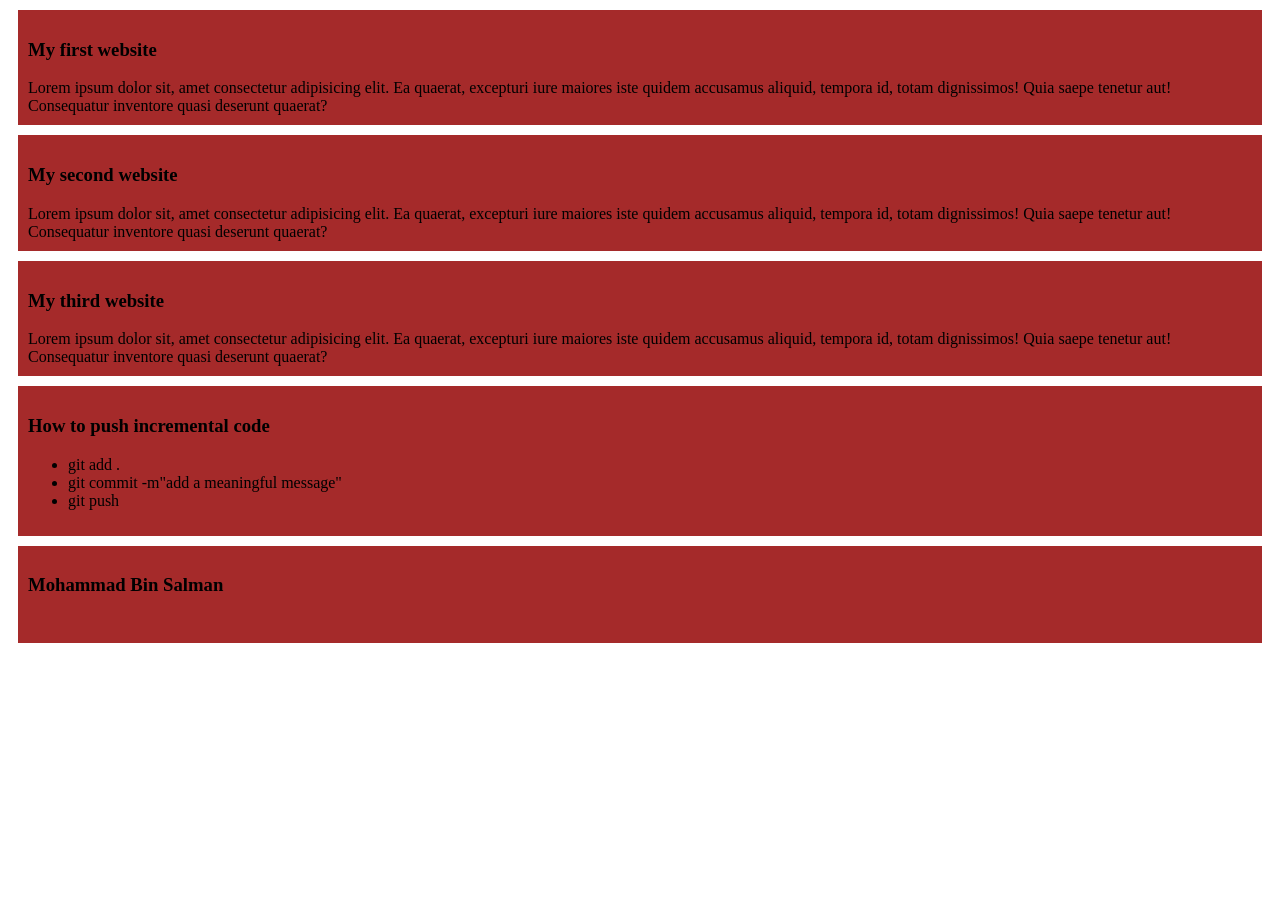
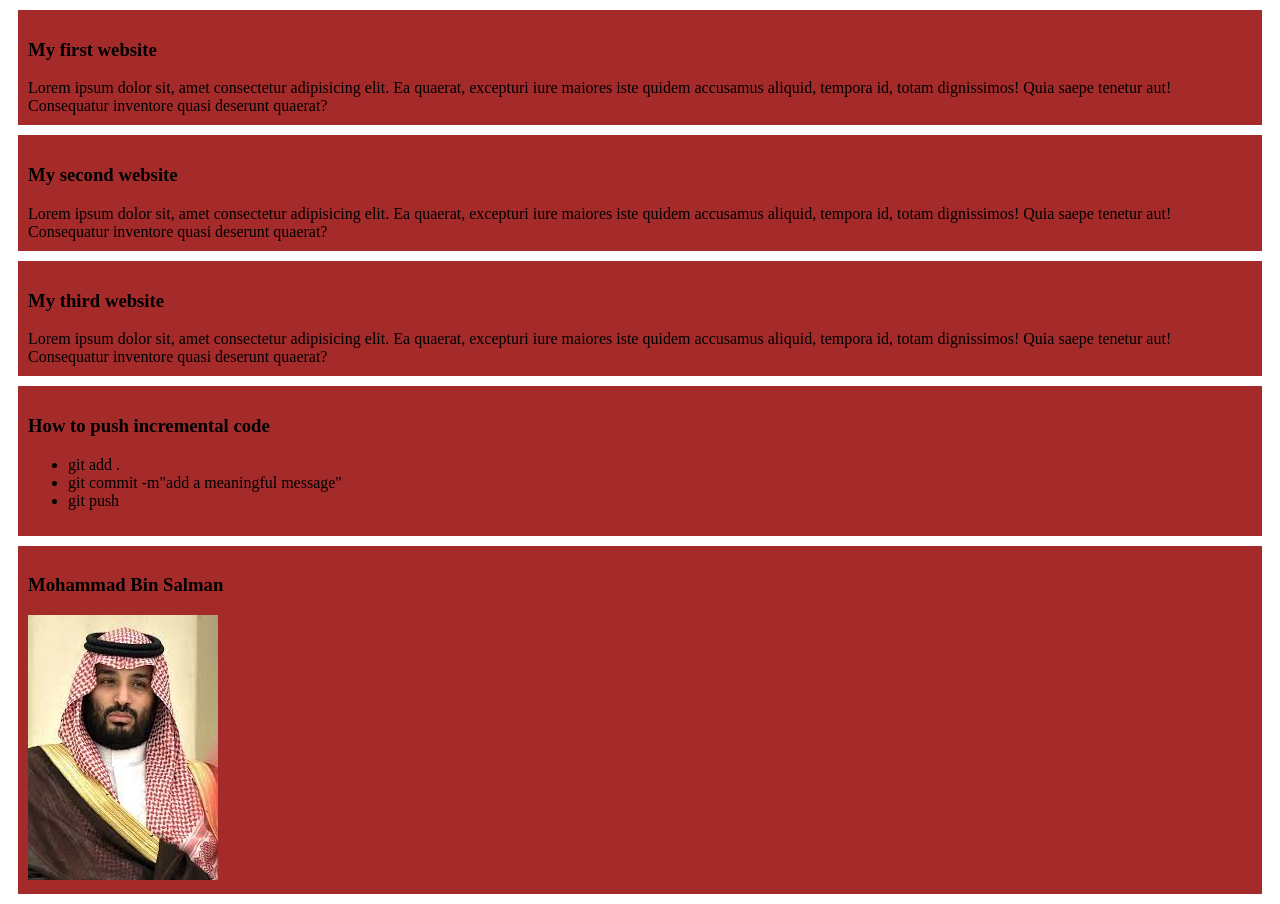
Before and after one commit to Naimur300/my-first-github-repo, a plain HTML site: page index.html in a window 1280 px wide. Before the commit the page ends 800 px from the top, so only its background shows below. Drawn offline with Linux system fonts and the light colour scheme.

Commit message:
updated image

```diff
--- a/index.html
+++ b/index.html
@@ -31,7 +31,7 @@
     </div>
     <div>
         <h3>Mohammad Bin Salman</h3>
-        <img src="images/picture1.jpg4" alt="">
+        <img src="images/picture1.jpg" alt="">
     </div>
 </body>
 </html>
```
